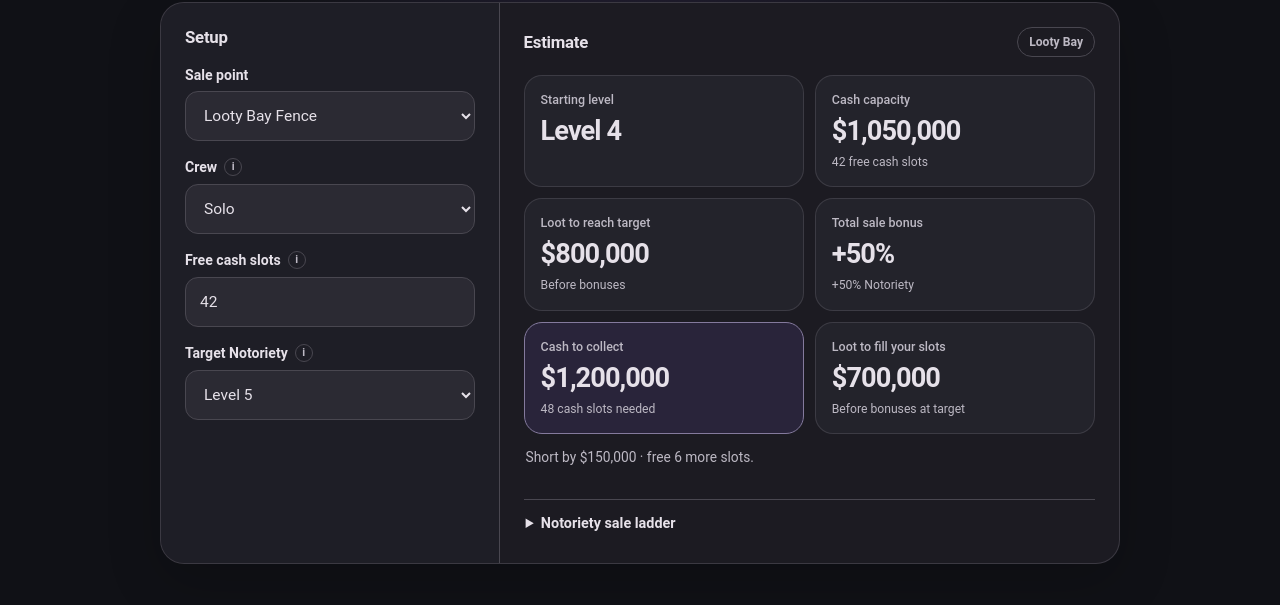
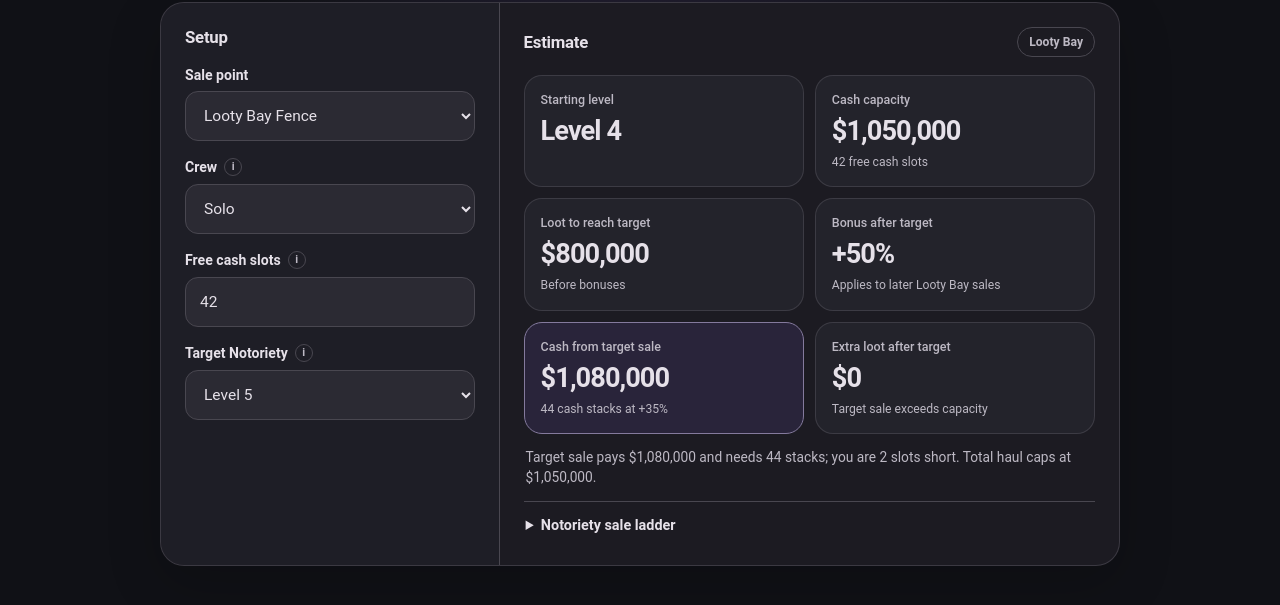
Before and after one commit to bsk193/rob-run-tools, a plain HTML site: page notoriety.html in a window 1280 px wide. Shown: the part 201-806 px from the top of the page. Drawn offline with Linux system fonts and the light colour scheme.

Commit message:
Separate fixed center and Looty Bay sale rates

```diff
--- a/notoriety.html
+++ b/notoriety.html
@@ -31,14 +31,14 @@
             </select>
           </label>
           <div class="field" id="district-fields" hidden>
-            <label class="label-line" for="district-level">District level <button class="info" type="button" title="District Sales Centers are for residents. Reported location bonuses: Level I +10%, Level II +20%, Level III +30%. Check the live offer." aria-label="District Sales Center bonus details">i</button></label>
+            <label class="label-line" for="district-level">District level <button class="info" type="button" title="Fixed location bonus only: Level I +10%, Level II +20%, Level III +30%. Notoriety does not apply." aria-label="District Sales Center bonus details">i</button></label>
             <select id="district-level">
               <option value="1">Level I</option>
               <option value="2">Level II</option>
               <option value="3">Level III · Highlands</option>
             </select>
           </div>
-          <label class="field" for="party">
+          <label class="field" id="party-field" for="party">
             <span class="label-line">Crew <button class="info" type="button" title="Sets your estimated starting Notoriety." aria-label="Crew size details">i</button></span>
             <select id="party">
               <option value="solo" selected>Solo</option>
@@ -50,7 +50,7 @@
             <span class="label-line">Free cash slots <button class="info" type="button" title="Each free slot holds one $25,000 cash stack." aria-label="Cash slots details">i</button></span>
             <input id="slots" type="number" min="0" step="1" value="42" inputmode="numeric">
           </label>
-          <label class="field" for="target">
+          <label class="field" id="target-field" for="target">
             <span class="label-line">Target Notoriety <button class="info" type="button" title="Notoriety thresholds are estimates. Check the live sale preview." aria-label="Notoriety estimate details">i</button></span>
             <select id="target"></select>
           </label>
@@ -59,19 +59,19 @@
       <div class="results">
         <div class="results-head"><h2>Estimate</h2><span class="live-chip" id="location-chip">Looty Bay</span></div>
         <div class="result-grid" aria-live="polite" aria-atomic="true">
-          <div class="result"><span class="result-label">Starting level</span><strong class="result-value" id="start-level">Level 4</strong></div>
+          <div class="result" id="result-start-level"><span class="result-label">Starting level</span><strong class="result-value" id="start-level">Level 4</strong></div>
           <div class="result"><span class="result-label">Cash capacity</span><strong class="result-value" id="capacity">$1,050,000</strong><span class="result-detail" id="capacity-detail">42 free slots</span></div>
-          <div class="result"><span class="result-label">Loot to reach target</span><strong class="result-value" id="sale-needed">$800,000</strong><span class="result-detail">Before bonuses</span></div>
-          <div class="result"><span class="result-label">Total sale bonus</span><strong class="result-value" id="total-bonus">+50%</strong><span class="result-detail" id="bonus-detail">+50% Notoriety</span></div>
-          <div class="result primary"><span class="result-label">Cash to collect</span><strong class="result-value" id="payout">$1,200,000</strong><span class="result-detail" id="slots-needed">48 slots needed</span></div>
-          <div class="result"><span class="result-label">Loot to fill your slots</span><strong class="result-value" id="fill-value">$700,000</strong><span class="result-detail">Before bonuses at target</span></div>
+          <div class="result" id="result-sale-needed"><span class="result-label">Loot to reach target</span><strong class="result-value" id="sale-needed">$800,000</strong><span class="result-detail">Before bonuses</span></div>
+          <div class="result"><span class="result-label" id="bonus-label">Bonus after target</span><strong class="result-value" id="total-bonus">+50%</strong><span class="result-detail" id="bonus-detail">Applies to later Looty Bay sales</span></div>
+          <div class="result primary" id="result-payout-card"><span class="result-label" id="payout-label">Cash from target sale</span><strong class="result-value" id="payout">$1,080,000</strong><span class="result-detail" id="slots-needed">44 cash stacks at +35%</span></div>
+          <div class="result" id="result-fill-card"><span class="result-label" id="fill-label">Extra loot after target</span><strong class="result-value" id="fill-value">$0</strong><span class="result-detail" id="fill-detail">Target sale exceeds capacity</span></div>
         </div>
         <p class="status-line" id="fit-status" aria-live="polite"></p>
-        <details class="details">
+        <details class="details" id="notoriety-ladder">
           <summary>Notoriety sale ladder</summary>
           <div class="table-wrap">
             <table>
-              <thead><tr><th>Target</th><th>Loot to reach</th><th>Total bonus</th><th>Cash</th></tr></thead>
+              <thead><tr><th>Target</th><th>Loot to reach</th><th>Bonus after</th><th><span title="This target sale uses your current Notoriety bonus. The target bonus applies to later sales.">Cash from target sale</span></th></tr></thead>
               <tbody id="ladder-body"></tbody>
             </table>
           </div>
@@ -88,6 +88,9 @@
       const locationInput = document.getElementById("location");
       const districtInput = document.getElementById("district-level");
       const districtFields = document.getElementById("district-fields");
+      const partyField = document.getElementById("party-field");
+      const targetField = document.getElementById("target-field");
+      const notorietyLadder = document.getElementById("notoriety-ladder");
       const money = new Intl.NumberFormat("en-US", { style: "currency", currency: "USD", maximumFractionDigits: 0 });
       const thresholds = [0, 200000, 500000, 1000000, 1800000];
       const notorietyBonuses = [0, 10, 20, 35, 50];
@@ -108,49 +111,75 @@
       }
 
       function calculate() {
+        const isCenter = locationInput.value === "center";
         const startLevel = starts[partyInput.value].level;
         const targetLevel = Number(targetInput.value) || startLevel;
         const slots = Math.max(0, Math.floor(Number(slotsInput.value) || 0));
-        const locationBonus = locationInput.value === "center" ? districtBonuses[Number(districtInput.value)] : 0;
-        const targetNotorietyBonus = notorietyBonuses[targetLevel - 1];
-        const totalBonus = targetNotorietyBonus + locationBonus;
+        const locationBonus = isCenter ? districtBonuses[Number(districtInput.value)] : 0;
+        const targetNotorietyBonus = isCenter ? 0 : notorietyBonuses[targetLevel - 1];
+        const totalBonus = isCenter ? locationBonus : targetNotorietyBonus;
         const multiplier = 1 + totalBonus / 100;
+        const currentNotorietyBonus = notorietyBonuses[startLevel - 1];
+        const payoutMultiplier = isCenter ? multiplier : 1 + currentNotorietyBonus / 100;
         const capacity = slots * 25000;
-        const saleNeeded = Math.max(0, thresholds[targetLevel - 1] - thresholds[startLevel - 1]);
-        const payout = saleNeeded * multiplier;
+        const saleNeeded = isCenter ? 0 : Math.max(0, thresholds[targetLevel - 1] - thresholds[startLevel - 1]);
+        const payout = isCenter ? capacity : saleNeeded * payoutMultiplier;
         const slotsNeeded = Math.ceil(payout / 25000);
-        const fillValue = capacity / multiplier;
+        const additionalCashCapacity = Math.max(0, capacity - payout);
+        const extraLootAfterTarget = additionalCashCapacity / multiplier;
+        const fillValue = isCenter ? capacity / multiplier : extraLootAfterTarget;
+        const totalLootForFullHaul = saleNeeded + extraLootAfterTarget;
+        const districtLevel = Number(districtInput.value);
+        const districtRoman = ["I", "II", "III"][districtLevel - 1];
+
+        partyField.hidden = isCenter;
+        targetField.hidden = isCenter;
+        districtFields.hidden = !isCenter;
+        output("result-start-level").hidden = isCenter;
+        output("result-sale-needed").hidden = isCenter;
+        notorietyLadder.hidden = isCenter;
+        output("result-payout-card").classList.toggle("primary", !isCenter);
+        output("result-fill-card").classList.toggle("primary", isCenter);
 
         output("start-level").textContent = "Level " + startLevel;
         output("capacity").textContent = money.format(capacity);
         output("capacity-detail").textContent = slots + " free cash slot" + (slots === 1 ? "" : "s");
         output("sale-needed").textContent = money.format(saleNeeded);
+        output("bonus-label").textContent = isCenter ? "Sales Center bonus" : "Bonus after target";
         output("total-bonus").textContent = "+" + totalBonus + "%";
-        output("bonus-detail").textContent = "+" + targetNotorietyBonus + "% Notoriety" + (locationBonus ? " · +" + locationBonus + "% location" : "");
+        output("bonus-detail").textContent = isCenter ? "Fixed · no Notoriety" : "Applies to later Looty Bay sales";
+        output("payout-label").textContent = isCenter ? "Cash at full capacity" : "Cash from target sale";
         output("payout").textContent = money.format(payout);
-        output("slots-needed").textContent = slotsNeeded + " cash slot" + (slotsNeeded === 1 ? "" : "s") + " needed";
+        output("slots-needed").textContent = isCenter
+          ? slots + " cash stack" + (slots === 1 ? "" : "s")
+           : slotsNeeded + " cash stack" + (slotsNeeded === 1 ? "" : "s") + " at +" + currentNotorietyBonus + "%";
+        output("fill-label").textContent = isCenter ? "Loot to fill slots" : "Extra loot after target";
         output("fill-value").textContent = money.format(Math.round(fillValue));
-        output("location-chip").textContent = locationInput.value === "center" ? "District Center" : "Looty Bay";
-        districtFields.hidden = locationInput.value !== "center";
+        output("fill-detail").textContent = isCenter ? "Estimated loot value" : payout > capacity ? "Target sale exceeds capacity" : "Level " + targetLevel + " · +" + totalBonus + "% on later sales";
+        output("location-chip").textContent = isCenter ? "District Center · Level " + districtRoman : "Looty Bay";
 
         if (slots === 0) {
           output("fit-status").textContent = "No free cash slots.";
-        } else if (slotsNeeded > slots) {
-          output("fit-status").textContent = "Short by " + money.format(payout - capacity) + " · free " + (slotsNeeded - slots) + " more slot" + (slotsNeeded - slots === 1 ? "" : "s") + ".";
-        } else if (payout === 0) {
-          output("fit-status").textContent = "No sale needed for this level. Bring " + money.format(Math.round(fillValue)) + " loot value to fill your cash slots.";
+        } else if (isCenter) {
+          output("fit-status").textContent = "Fixed Sales Center bonus · Notoriety does not apply.";
+        } else if (payout > capacity) {
+          output("fit-status").textContent = "Target sale pays " + money.format(payout) + " and needs " + slotsNeeded + " stacks; you are " + (slotsNeeded - slots) + " slot" + (slotsNeeded - slots === 1 ? "" : "s") + " short. Total haul caps at " + money.format(capacity) + ".";
+        } else if (saleNeeded === 0) {
+          output("fit-status").textContent = "Sell " + money.format(Math.round(extraLootAfterTarget)) + " loot at +" + totalBonus + "% to fill " + slots + " stacks · " + money.format(capacity) + " total haul.";
+        } else if (extraLootAfterTarget > 0) {
+          output("fit-status").textContent = "After target, sell " + money.format(Math.round(extraLootAfterTarget)) + " more at +" + totalBonus + "% · " + money.format(Math.round(totalLootForFullHaul)) + " loot for " + money.format(capacity) + " total haul.";
         } else {
-          const extraLoot = Math.max(0, capacity - payout) / multiplier;
-          output("fit-status").textContent = extraLoot > 0
-            ? "Pickup fits · about " + money.format(Math.round(extraLoot)) + " more loot value fills the remaining space."
-            : "Pickup fills your cash slots.";
+          output("fit-status").textContent = "Target sale fills your slots · total haul " + money.format(Math.min(payout, capacity)) + ".";
         }
 
         const rows = [];
-        for (let level = startLevel + 1; level <= 5; level += 1) {
-          const value = thresholds[level - 1] - thresholds[startLevel - 1];
-          const combinedBonus = notorietyBonuses[level - 1] + locationBonus;
-          rows.push("<tr class=\"" + (level === targetLevel ? "selected" : "") + "\"><td>Level " + level + "</td><td>" + money.format(value) + "</td><td>+" + combinedBonus + "%</td><td>" + money.format(value * (1 + combinedBonus / 100)) + "</td></tr>");
+        if (!isCenter) {
+          for (let level = startLevel + 1; level <= 5; level += 1) {
+            const value = thresholds[level - 1] - thresholds[startLevel - 1];
+            const levelBonus = notorietyBonuses[level - 1];
+            const saleCash = value * (1 + currentNotorietyBonus / 100);
+            rows.push("<tr class=\"" + (level === targetLevel ? "selected" : "") + "\"><td>Level " + level + "</td><td>" + money.format(value) + "</td><td>+" + levelBonus + "%</td><td>" + money.format(saleCash) + "</td></tr>");
+          }
         }
         output("ladder-body").innerHTML = rows.join("");
         output("ladder-empty").hidden = rows.length > 0;
```
